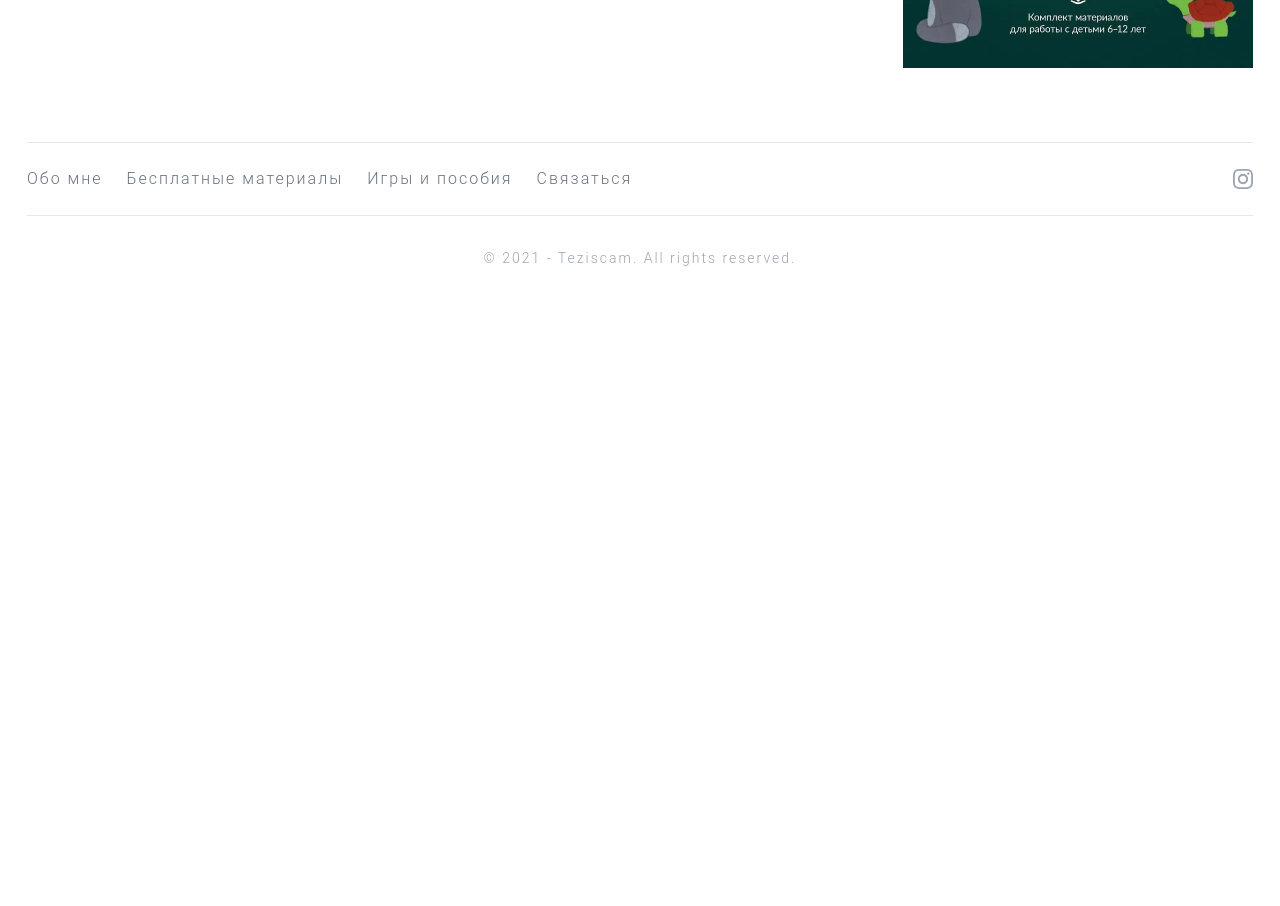
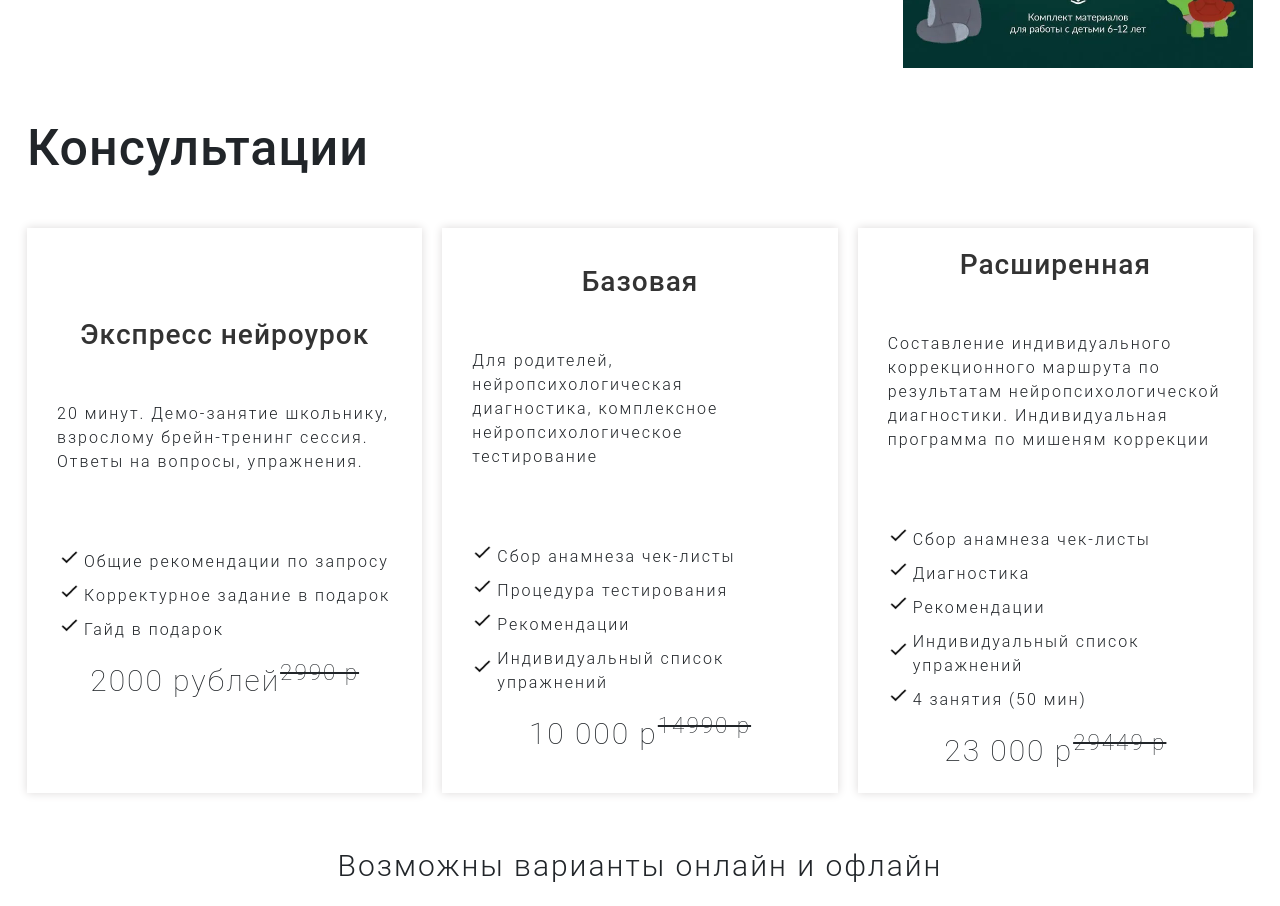
Before and after one commit to tarchevsky/marie, a plain HTML site: page index.html in a window 1280 px wide. Shown: the part 6174-7080 px from the top of the page. Before the commit the page ends 6474 px from the top, so only its background shows below. Drawn offline with nearby package versions, Linux system fonts and the light colour scheme; a web font is replaced by a local one.

Commit message:
Консультации на главную

```diff
--- a/index.html
+++ b/index.html
@@ -566,6 +566,71 @@
 
     <!-- Presentation end -->
 
+    <!-- Price start -->
+
+   <div class="price">
+    <div class="container">
+       <div class="price__name">
+          <h4>Консультации</h4>
+       </div>
+
+       <div class="price__inner">
+          <div class="price__item">
+             <h5 class="price__heading">Экспресс нейроурок</h5>
+             <p class="price__descr">20 минут. Демо-занятие школьнику, взрослому брейн-тренинг сессия. Ответы на
+                вопросы, упражнения.</p>
+             <div class="price__list--wrapper">
+                <ul class="price__list">
+                   <li>Общие рекомендации по запросу</li>
+                   <li>Корректурное задание в подарок</li>
+                   <li>Гайд в подарок</li>
+                </ul>
+             </div>
+             <div class="price__number">2000 рублей<sup><del>2990 р</del></sup></div>
+          </div>
+
+          <div class="price__item">
+             <h5 class="price__heading">Базовая</h5>
+             <p class="price__descr">
+                Для родителей, нейропсихологическая диагностика, комплексное нейропсихологическое тестирование</p>
+             <div class="price__list--wrapper">
+                <ul class="price__list">
+                   <li>Сбор анамнеза чек-листы</li>
+                   <li>Процедура тестирования</li>
+                   <li>Рекомендации</li>
+                   <li>Индивидуальный список упражнений</li>
+                </ul>
+             </div>
+
+             <div class="price__number">10 000 р<sup><del>14990 р</del></sup></div>
+          </div>
+
+          <div class="price__item">
+             <h5 class="price__heading">Расширенная</h5>
+             <p class="price__descr">Составление индивидуального
+                коррекционного маршрута по результатам нейропсихологической диагностики. Индивидуальная программа по мишеням коррекции</p>
+             <div class="price__list--wrapper">
+                <ul class="price__list">
+                   <li>Сбор анамнеза чек-листы</li>
+                   <li>Диагностика</li>
+                   <li>Рекомендации</li>
+                   <li>Индивидуальный список упражнений</li>
+                   <li>4 занятия (50 мин)</li>
+                </ul>
+             </div>
+
+             <div class="price__number">23 000 р<sup><del>29449 р</del></sup></div>
+          </div>
+
+
+       </div>
+       <div class="price__ps">
+          <p>Возможны варианты онлайн и офлайн</p>
+       </div>
+    </div>
+
+    <!-- Price end -->
+
     <!-- Footer start -->
 
     <footer class="site-footer">
```
